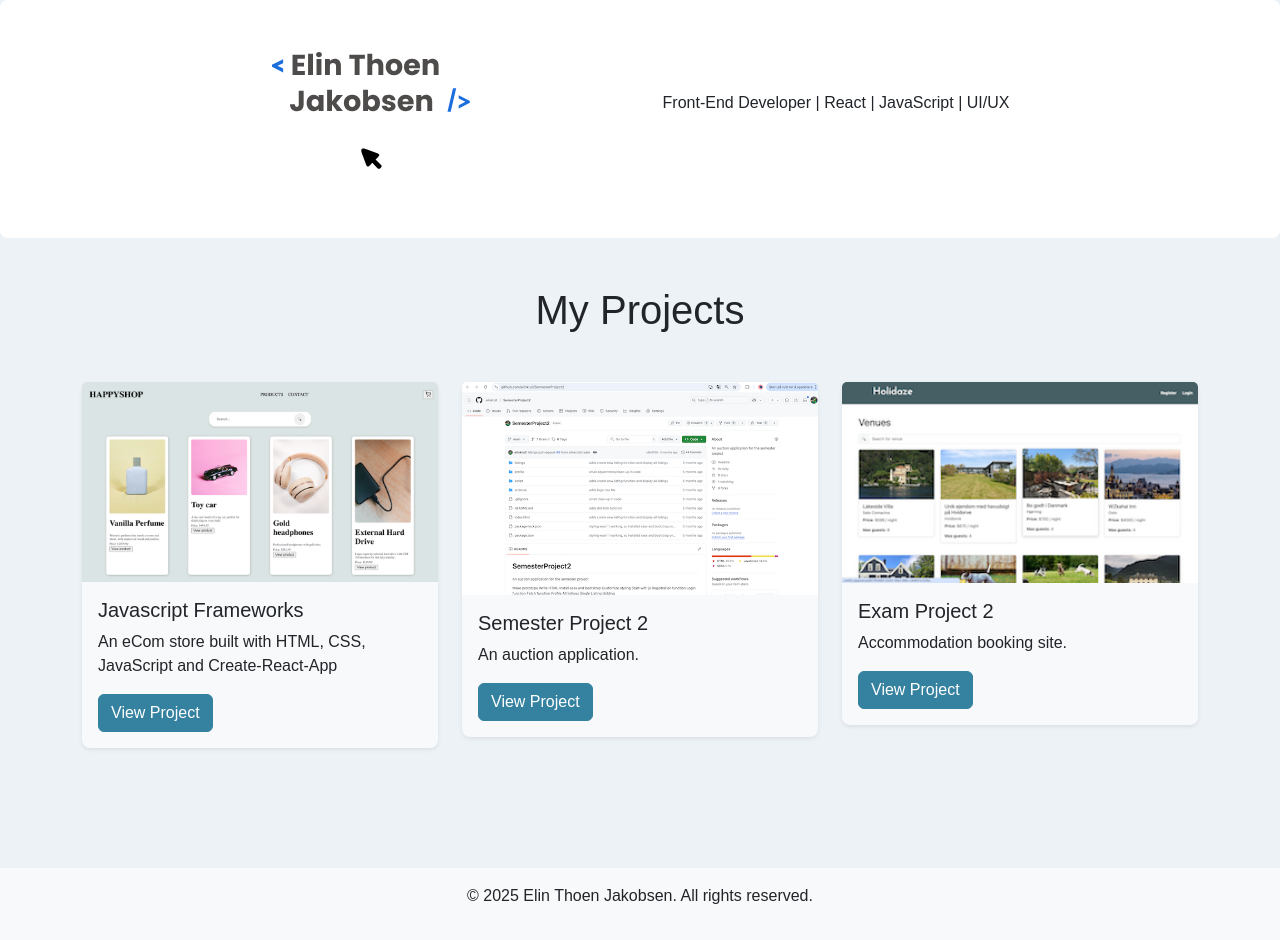
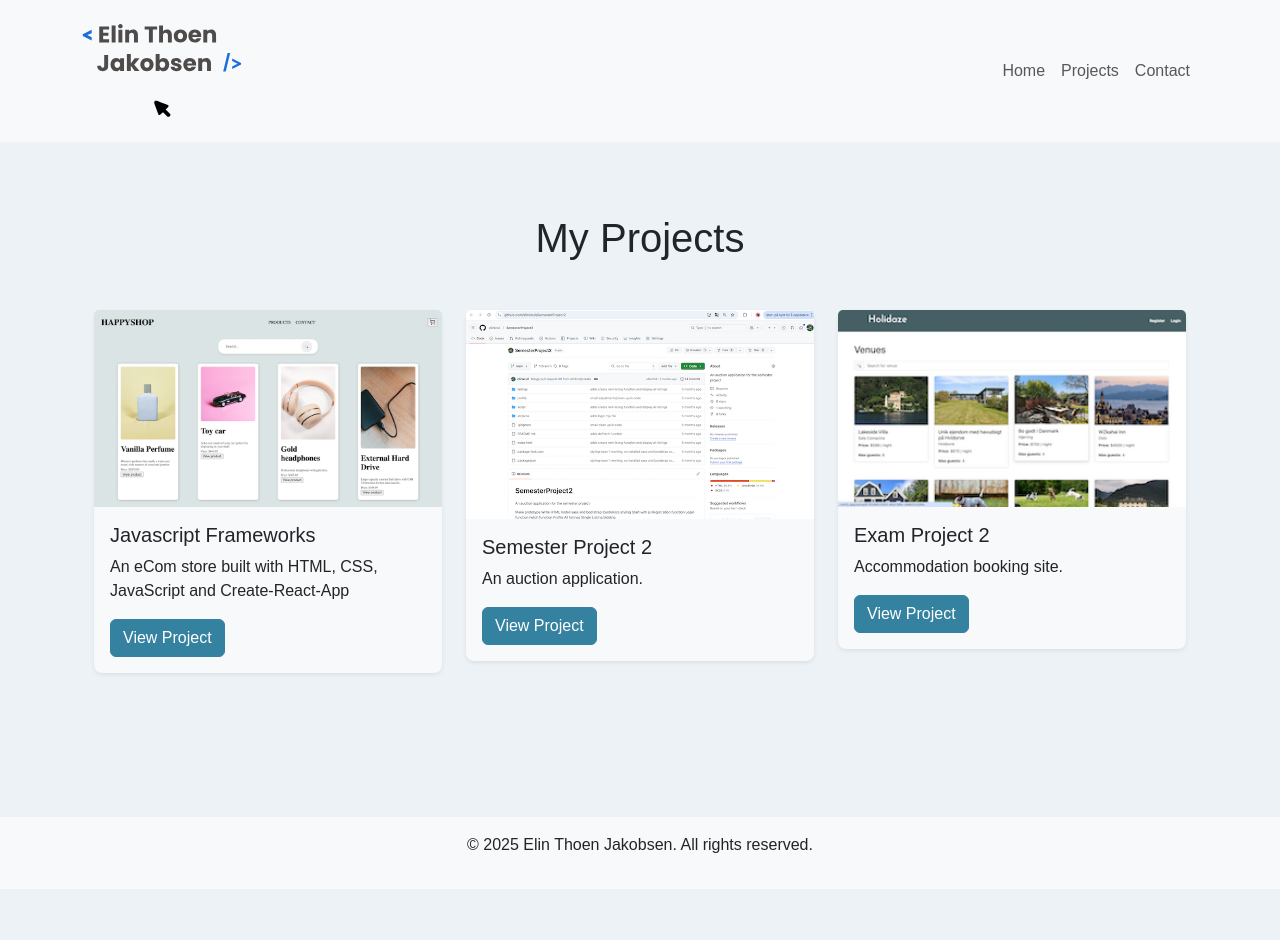
Before and after one commit to elinkrull/portofolio-2, a React (Vite) app: page / in a window 1280 px wide. After the commit the page ends 889 px from the top, so only its background shows below. Built offline with nearby package versions, Linux system fonts and the light colour scheme.

Commit message:
Create Layout component and add footer, logo and mainNavbar to it.

```diff
--- a/src/App.jsx
+++ b/src/App.jsx
@@ -1,7 +1,6 @@
 import { BrowserRouter as Router, Routes, Route } from "react-router-dom";
 import HomePage from "./pages/HomePage";
 import ContactPage from "./pages/ContactPage";
-import Footer from "./components/Footer";
 
 function App() {
   return (
@@ -10,7 +9,6 @@ function App() {
         <Route path="/" element={<HomePage />} />
         <Route path="/contact" element={<ContactPage />} />
       </Routes>
-      <Footer />
     </Router>
   );
 }
--- /dev/null
+++ b/src/components/Layout.jsx
@@ -0,0 +1,15 @@
+import MainNavbar from "./MainNavbar";
+import Footer from "./Footer";
+import { Container } from "react-bootstrap";
+
+export default function Layout({ children }) {
+  return (
+    <div className="d-flex flex-column min-vh-100">
+      <MainNavbar />
+      <main className="flex-grow-1">
+        <Container className="py-4">{children}</Container>
+      </main>
+      <Footer />
+    </div>
+  );
+}
--- /dev/null
+++ b/src/components/Logo.jsx
@@ -0,0 +1,11 @@
+import { Button } from "react-bootstrap";
+
+function Logo() {
+  return (
+    <Button className="logo" href="/">
+      <img src="/logo.svg" alt="Elin Thoen Jakobsen Logo" width="200" />
+    </Button>
+  );
+}
+
+export default Logo;
--- /dev/null
+++ b/src/components/MainNavbar.jsx
@@ -0,0 +1,23 @@
+import { Navbar, Nav, Container } from "react-bootstrap";
+
+function MainNavbar() {
+  return (
+    <Navbar bg="light" expand="lg" className="py-3">
+      <Container>
+        <Navbar.Brand href="/">
+          <img src="/logo.svg" alt="Elin Thoen Jakobsen Logo" width="160" />
+        </Navbar.Brand>
+        <Navbar.Toggle aria-controls="basic-navbar-nav" />
+        <Navbar.Collapse id="basic-navbar-nav">
+          <Nav className="ms-auto">
+            <Nav.Link href="/">Home</Nav.Link>
+            <Nav.Link href="/projects">Projects</Nav.Link>
+            <Nav.Link href="/contact">Contact</Nav.Link>
+          </Nav>
+        </Navbar.Collapse>
+      </Container>
+    </Navbar>
+  );
+}
+
+export default MainNavbar;
--- a/src/components/MeSection.jsx
+++ b/src/components/MeSection.jsx
@@ -1,15 +1,14 @@
-import { Container, Button } from "react-bootstrap";
-import { motion } from "framer-motion";
-import NavbarComp from "./NavbarComp";
+import { Container } from "react-bootstrap";
+import Logo from "./Logo";
 
 function MeSection() {
   return (
-    <div className="hero-section py-5">
+    <div className="me-section py-5">
       <Container
         className="d-flex flex-column flex-md-row align-items-center justify-content-center mb-3"
         style={{ gap: "12rem" }}>
         <div className="d-flex align-items-center mb-4 mb-md-0">
-          <NavbarComp />
+          <Logo />
         </div>
         <div>
           <p>Front-End Developer | React | JavaScript | UI/UX</p>
--- a/src/components/NavbarComp.jsx
+++ /dev/null
@@ -1,11 +0,0 @@
-import { Navbar } from "react-bootstrap";
-
-function NavbarComp() {
-  return (
-    <Navbar.Brand href="/">
-      <img src="/logo.svg" alt="Elin Thoen Jakobsen Logo" width="200" />
-    </Navbar.Brand>
-  );
-}
-
-export default NavbarComp;
--- a/src/pages/HomePage.jsx
+++ b/src/pages/HomePage.jsx
@@ -1,6 +1,6 @@
 import { Container, Row, Col } from "react-bootstrap";
 import ProjectCard from "../components/ProjectCard";
-import MeSection from "../components/MeSection";
+import Layout from "../components/Layout";
 
 const projects = [
   {
@@ -27,7 +27,7 @@ const projects = [
 function HomePage() {
   return (
     <>
-      <MeSection />
+      <Layout>
         <Container className="py-5" id="projects">
           <h1 className="text-center mb-5">My Projects</h1>
           <Row>
@@ -38,6 +38,7 @@ function HomePage() {
             ))}
           </Row>
         </Container>
+      </Layout>
     </>
   );
 }
--- a/src/styles/custom.scss
+++ b/src/styles/custom.scss
@@ -11,7 +11,11 @@ body {
   font-family: "Poppins", sans-serif;
 }
 
-.hero-section {
+.me-section {
   background-color: #ffffff;
   border-radius: 0.5rem;
 }
+
+.logo {
+  background-color: none;
+}
```
Lines whose indentation alone changed are shown as unchanged.
